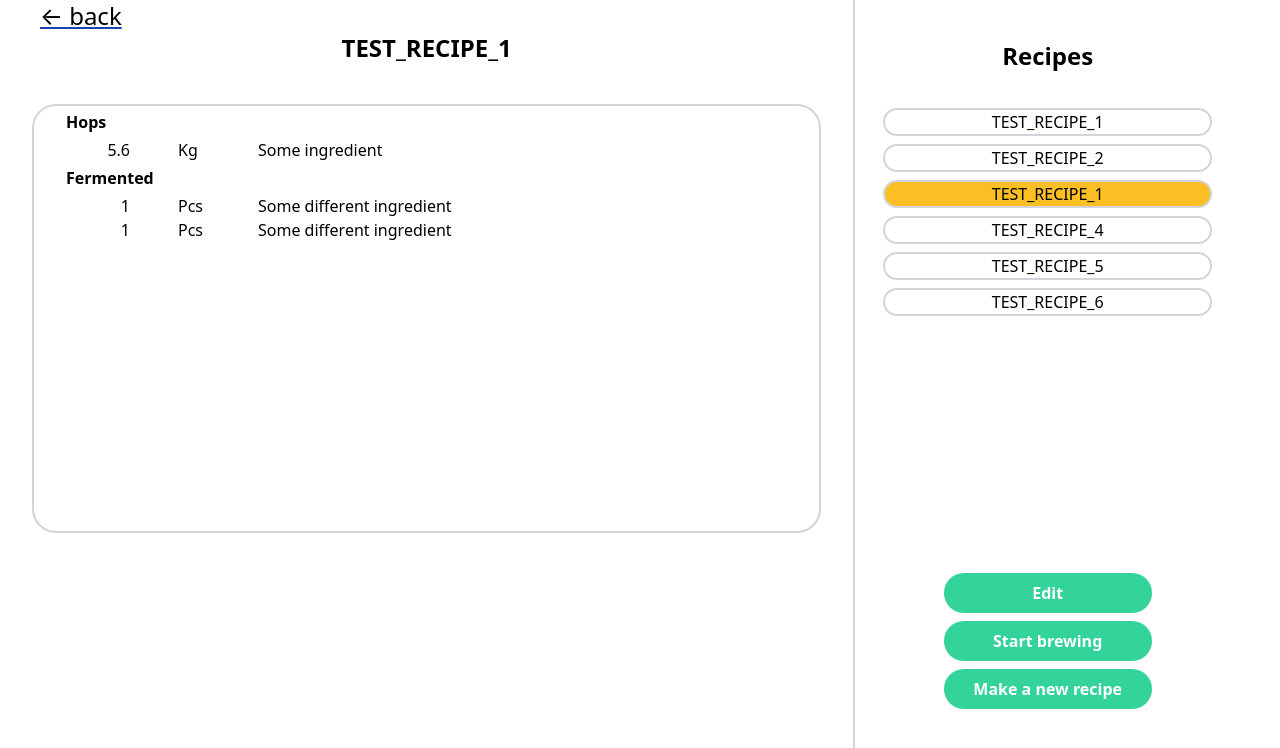
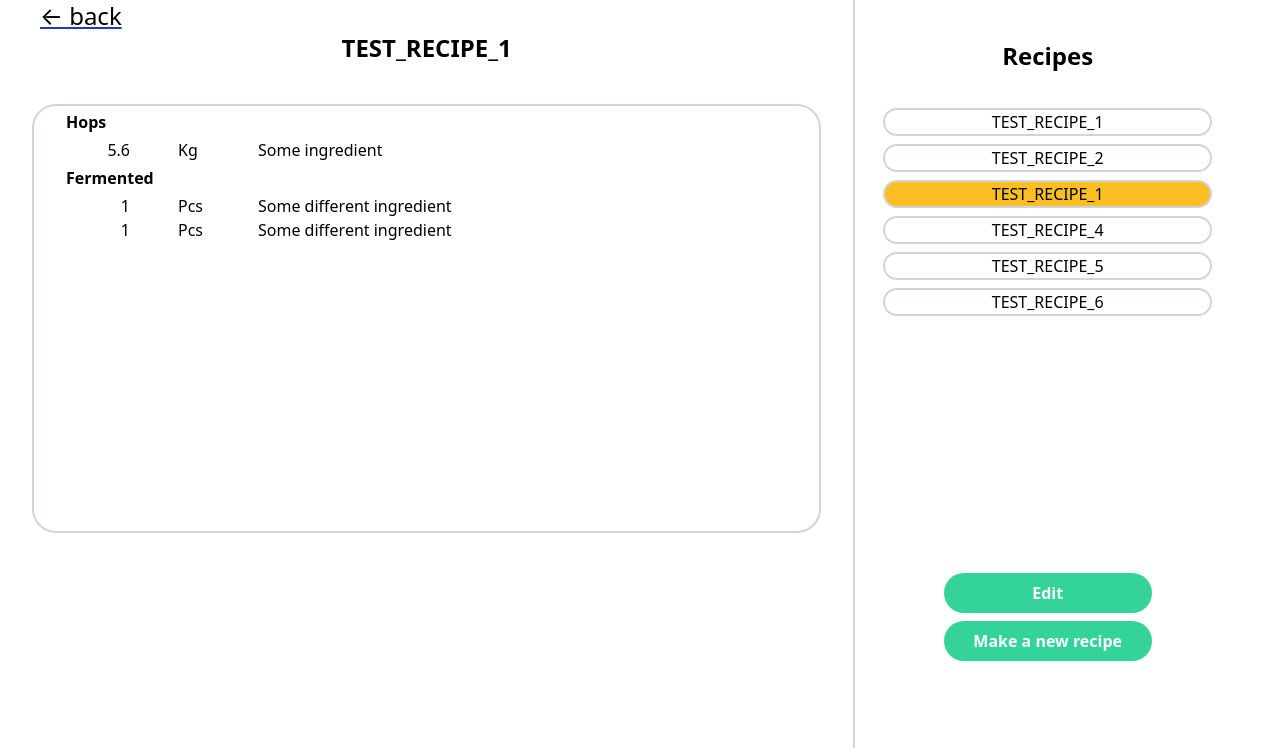
Before and after one commit to smart-brew/frontend, a React (Create React App) app: page /recipe in a window 1280 px wide. Shown: the top 748 px of the page. Built offline with nearby package versions, Linux system fonts and the light colour scheme.

Commit message:
feature(SB-82): Work on side panel and checking form state

```diff
--- a/src/Pages/RecipePage.tsx
+++ b/src/Pages/RecipePage.tsx
@@ -10,11 +10,13 @@ import IngredietsForm from '../components/RecipeMaking/FormComponents/Ingredient
 import { IngredientSection } from '../components/RecipeMaking/ConfirmBrewingStart/IngredientSection';
 import { StartBrewingPopup } from '../components/RecipeMaking/ConfirmBrewingStart/StartBrewingPopup';
 import IngredientType from '../types/RecipeData/IngredientType';
+import SideBar from './SideBarRecipePage';
 
 const RecipePage: React.FC = () => {
-  const [showPopup, setShowPopup] = useState(false); // pupup to start a new brewing process
-  const [showForm, setShowForm] = useState(false); // show form to make a new recipe
-  const [selectedRecipeId, setRecipeId] = useState(1);
+  // const [showPopup, setShowPopup] = useState(false); // pupup to start a new brewing process
+  // const [showForm, setShowForm] = useState(false); // show form to make a new recipe
+  const [showPage, setShowPage] = useState('PickingPage');
+  const [recipeId, setRecipeId] = useState(1);
   const [recipeNameForm, setRecipeNameForm] = useState('');
   const [inputFields, setInputFields] = useState([
     {
@@ -27,10 +29,10 @@ const RecipePage: React.FC = () => {
     },
   ]);
 
-  const handleSelection = (arg: number): undefined => {
-    setRecipeId(arg);
-    return undefined;
-  };
+  // const handleRecipeSelection = (recipeId: number): undefined => {
+  //   setRecipeId(recipeId);
+  //   return undefined;
+  // };
 
   function findItem(
     arrRecipes: RecipeType[],
@@ -40,12 +42,9 @@ const RecipePage: React.FC = () => {
       return item.id === idToSearch;
     });
   }
-  const recipeIngredients = findItem(
-    recipeList.recipes,
-    selectedRecipeId
-  )?.Ingredients;
+  const recipeIngredients = findItem(recipeList.recipes, recipeId)?.Ingredients;
 
-  const recipeName = findItem(recipeList.recipes, selectedRecipeId)?.name;
+  const recipeName = findItem(recipeList.recipes, recipeId)?.name;
 
   const result = recipeIngredients?.reduce((r, a) => {
     r[a.type] = r[a.type] || [];
@@ -64,6 +63,20 @@ const RecipePage: React.FC = () => {
     );
   });
 
+  function saveForm(): void {
+    const states = inputFields.map(function (data, idx) {
+      if (data.name === '') {
+        return false;
+      }
+      return true;
+    });
+    if (states.includes(false)) {
+      console.log('not all filed are full'); // bud nieco vyskakokvacie alebo riesit uplne inak
+    } else {
+      setShowPage('InstructionsPage'); // tu sa nastavi cesta ku stranke s vyberom instrukcii
+    }
+  }
+
   const infoGroupPopup = Object.keys(result).map((typ) => {
     return (
       <IngredientSection
@@ -74,10 +87,11 @@ const RecipePage: React.FC = () => {
     );
   });
 
-  return (
-    <div>
-      <div className="flex flex-row ">
-        {!showForm ? (
+  // eslint-disable-next-line
+  function renderSwitch(page: string) {
+    switch (page) {
+      default:
+        return (
           <div className="recipe-choosing h-screen w-2/3">
             <Link
               to="/"
@@ -97,12 +111,12 @@ const RecipePage: React.FC = () => {
               </div>
             </div>
           </div>
-        ) : null}
-
-        {showForm && (
+        );
+      case 'FormPage':
+        return (
           <div className="ingredients-form  w-2/3">
             <IngredietsForm
-              show={showForm}
+              showPage={showPage}
               inputFields={inputFields}
               setInputFields={(ingredients: IngredientType[]) =>
                 setInputFields(ingredients)
@@ -111,71 +125,30 @@ const RecipePage: React.FC = () => {
               setRecipeNameForm={(name: string) => setRecipeNameForm(name)}
             />
           </div>
-        )}
+        );
+    }
+  }
+
+  return (
+    <div>
+      <div className="flex flex-row ">
+        {renderSwitch(showPage)}
         <div className="sidebar h-screen w-1/3  border-l-2 border-gray-300">
-          <div className=" mt-10 mr-10 h-full  ">
-            {showForm && (
-              <div className="h-full">
-                <div className="context h-4/6" />
-                <div className="buttons">
-                  <button
-                    className="bg-green-400 hover:bg-green-600 text-white font-bold py-2 px-4 w-52 rounded-full "
-                    type="button"
-                    onClick={() => setShowForm(false)}
-                  >
-                    Cancel
-                  </button>
-                </div>
-              </div>
-            )}
-            {!showForm ? (
-              <div className="h-full">
-                <div className="context h-4/6 ">
-                  <div className=" text-center text-2xl font-bold pb-8">
-                    Recipes
-                  </div>
-                  <div className="min-h-full">
-                    <RecipeList
-                      recipes={recipeList.recipes}
-                      callback={handleSelection}
-                      current={selectedRecipeId}
-                    />
-                  </div>
-                </div>
-                {/* Buttons Edit, Start Brewing, Make a new recipe */}
-                <div className="buttons  text-center flex flex-col">
-                  <button
-                    className="bg-green-400 hover:bg-green-600 text-white font-bold py-2 px-4 rounded-full m-auto w-52 mb-2"
-                    type="button"
-                  >
-                    Edit
-                  </button>
-                  <button
-                    className="bg-green-400 hover:bg-green-600 text-white font-bold py-2 px-4 rounded-full m-auto  w-52 mb-2"
-                    type="button"
-                    onClick={() => setShowPopup(true)}
-                  >
-                    Start brewing
-                  </button>
-                  <button
-                    className="bg-green-400 hover:bg-green-600 text-white font-bold py-2 px-4 rounded-full m-auto w-52 mb-2"
-                    type="button"
-                    onClick={() => setShowForm(true)}
-                  >
-                    Make a new recipe
-                  </button>
-                </div>
-              </div>
-            ) : null}
-          </div>
+          <SideBar
+            showPage={showPage}
+            setShowPage={(pageName: string) => setShowPage(pageName)}
+            setRecipeId={(rId: number) => setRecipeId(rId)}
+            recipeId={recipeId}
+            saveForm={() => saveForm()}
+          />
         </div>
-        {showPopup && (
+        {/* {showPopup && (
           <StartBrewingPopup
             onClose={() => setShowPopup(false)}
             infoGroup={infoGroupPopup}
             selectedRecipeId={selectedRecipeId}
           />
-        )}
+        )} */}
       </div>
     </div>
   );
--- /dev/null
+++ b/src/Pages/SideBarRecipePage.tsx
@@ -0,0 +1,92 @@
+import React from 'react';
+import RecipeList from '../components/MainPage/RecipeList/RecipeList';
+import { recipeList } from '../data/recipe';
+
+interface Props {
+  showPage: string;
+  setShowPage: (pageName: string) => void;
+  setRecipeId: (recipeId: number) => void;
+  recipeId: number;
+  saveForm: () => void;
+}
+
+const SideBar: React.FC<Props> = ({
+  showPage,
+  setShowPage,
+  setRecipeId,
+  recipeId,
+  saveForm,
+}: Props) => {
+  // eslint-disable-next-line
+  function renderSwitch(page: string) {
+    switch (page) {
+      default:
+        return (
+          <div className="h-full">
+            <div className="context h-4/6 ">
+              <div className=" text-center text-2xl font-bold pb-8">
+                Recipes
+              </div>
+              <div className="min-h-full">
+                <RecipeList
+                  recipes={recipeList.recipes}
+                  callback={setRecipeId}
+                  current={recipeId}
+                />
+              </div>
+            </div>
+            {/* Buttons Edit, Start Brewing, Make a new recipe */}
+            <div className="buttons  text-center flex flex-col">
+              <button
+                className="bg-green-400 hover:bg-green-600 text-white font-bold py-2 px-4 rounded-full m-auto w-52 mb-2"
+                type="button"
+              >
+                Edit
+              </button>
+              {/* <button
+                  className="bg-green-400 hover:bg-green-600 text-white font-bold py-2 px-4 rounded-full m-auto  w-52 mb-2"
+                  type="button"
+                  onClick={() => setShowPopup(true)}
+                >
+                  Start brewing
+                </button> */}
+              <button
+                className="bg-green-400 hover:bg-green-600 text-white font-bold py-2 px-4 rounded-full m-auto w-52 mb-2"
+                type="button"
+                onClick={() => setShowPage('FormPage')}
+              >
+                Make a new recipe
+              </button>
+            </div>
+          </div>
+        );
+
+      case 'FormPage':
+        return (
+          <div className="h-full">
+            <div className="context h-4/6" />
+            <div className="buttons">
+              <button
+                className="bg-green-400 hover:bg-green-600 text-white font-bold py-2 px-4 w-52 rounded-full "
+                type="button"
+                onClick={() => setShowPage('PickingPage')}
+              >
+                Cancel
+              </button>
+              <button
+                className="bg-green-400 hover:bg-green-600 text-white font-bold py-2 px-4 w-52 rounded-full "
+                type="button"
+                onClick={() => saveForm()}
+              >
+                Next step
+              </button>
+            </div>
+          </div>
+        );
+    }
+  }
+
+  return <div className=" mt-10 mr-10 h-full  ">{renderSwitch(showPage)}</div>;
+};
+
+export default SideBar;
--- a/src/components/MainPage/RecipeList/RecipeList.tsx
+++ b/src/components/MainPage/RecipeList/RecipeList.tsx
@@ -4,7 +4,7 @@ import RecipeListItem from './RecipeListItem';
 
 interface RecipeListTypeProps {
   recipes: Array<RecipeType>;
-  callback: (arg: number) => undefined;
+  callback: (arg: number) => void;
   current: number;
 }
 
--- a/src/components/RecipeMaking/FormComponents/IngredientsForm.tsx
+++ b/src/components/RecipeMaking/FormComponents/IngredientsForm.tsx
@@ -4,7 +4,7 @@ import IngredientType from '../../../types/RecipeData/IngredientType';
 import FormSection from './FormSection';
 
 interface Props {
-  show: boolean;
+  showPage: string;
   inputFields: Array<IngredientType>;
   setInputFields: (ingredients: IngredientType[]) => void;
   recipeNameForm: string;
@@ -21,7 +21,7 @@ function getIndex(
 const unloadChoices = ['Fermentables', 'Yeast', 'Hops', 'Other']; // i can get these from the list of the supported functions
 
 const IngredietsForm: React.FC<Props> = ({
-  show,
+  showPage,
   inputFields,
   setInputFields,
   recipeNameForm,
@@ -67,13 +67,13 @@ const IngredietsForm: React.FC<Props> = ({
     setInputFields(values);
   };
 
-  // const handleSubmit = (e: React.FormEvent<HTMLFormElement>): void => {
-  //   e.preventDefault();
-  //   const values = [...inputFields] as IngredientType[];
-  //   console.log(values);
-  // };
+  const handleSubmit = (e: React.FormEvent<HTMLFormElement>): void => {
+    e.preventDefault();
+    const values = [...inputFields] as IngredientType[];
+    console.log(values);
+  };
 
-  if (!show) {
+  if (showPage !== 'FormPage') {
     return null;
   }
 
@@ -109,7 +109,7 @@ const IngredietsForm: React.FC<Props> = ({
           onChange={(event) => setRecipeNameForm(event.target.value)}
         />
       </label>
-      <form className="mx-20">
+      <form className="mx-20" onSubmit={handleSubmit}>
         <div className="container  border-2 border-gray-300 rounded-3xl  px-20 ">
           <header className="center py-8 font-bold">
             <h3>Ingredients</h3>
```
